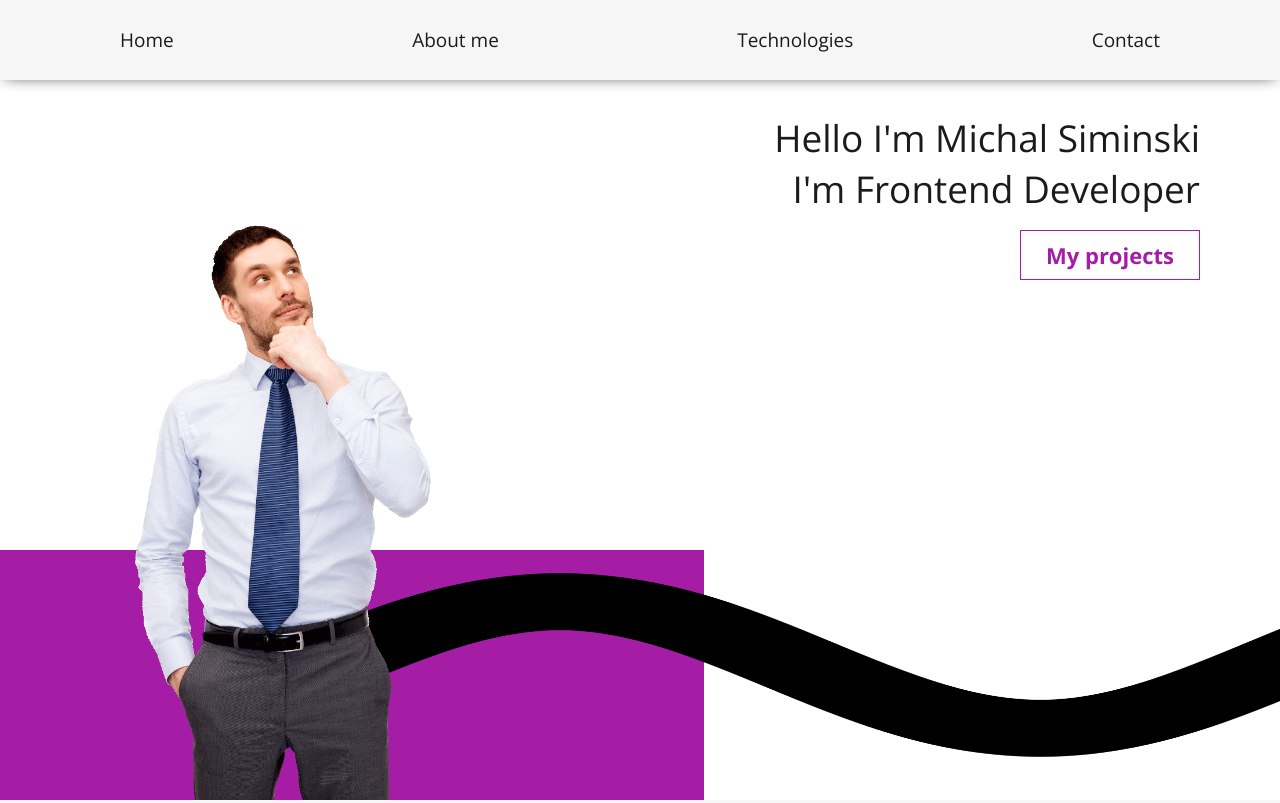
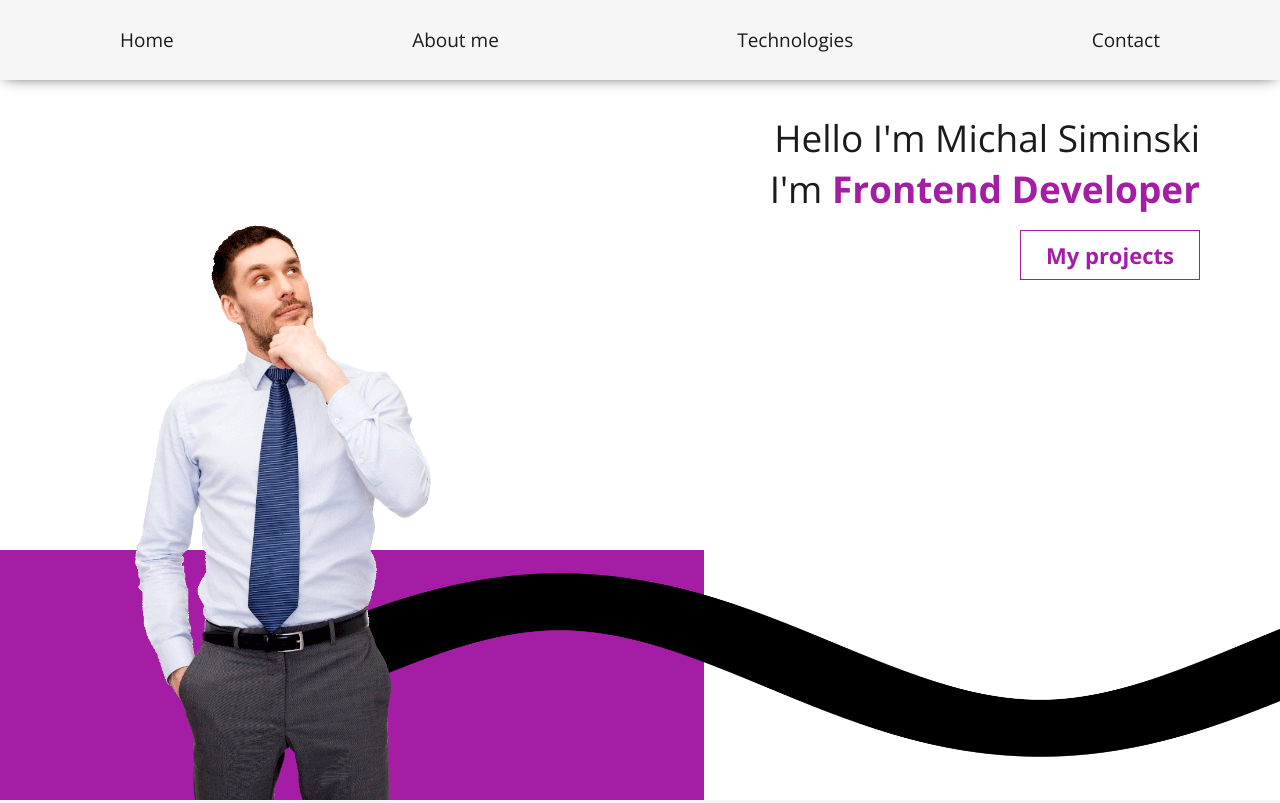
Before and after one commit to michalsiminski98/WEBPACK-JS-SCSS--portfolio, a plain HTML site: page index.html in a window 1280 px wide. Shown: the top 803 px of the page. Drawn offline with nearby package versions, Linux system fonts and the light colour scheme.

Commit message:
writing effect

```diff
--- a/js/writingText.js
+++ b/js/writingText.js
@@ -1,12 +1,19 @@
-let text = "Hello I'm Michal Siminski I'm Frontend Developer";
-const textArray = text.split('');
+let text = "Hello I'm Michal Siminski I'm";
+let textSecond = "Frontend Developer";
 let i = 0;
+let j = 0;
 
 const writing = () => {
   if(i < text.length) {
   document.querySelector('.home__text').innerHTML += text[i];
   i++;
-  setTimeout(writing, 40);
-}
+setTimeout(writing, 80);
+  } else {
+      document.querySelector('.home__text').innerHTML += ' <span class="home__textDistinction"></span>';
+      document.querySelector('.home__textDistinction').innerHTML += textSecond[j];
+      j++;
+      let writingTimeout = setTimeout(writing, 80);
+      if(j === textSecond.length) clearTimeout(writingTimeout);
+  }
 }
 writing();
--- a/styles/_reset.scss
+++ b/styles/_reset.scss
@@ -20,3 +20,16 @@ html {
   flex-direction: column;
   overflow-x: hidden;
 }
+// scroll
+::-webkit-scrollbar {
+  width: 10px;
+}
+::-webkit-scrollbar-track {
+  background: #f1f1f1;
+}
+::-webkit-scrollbar-thumb {
+  background: $mainColor;
+}
+::-webkit-scrollbar-thumb:hover {
+  background: rgb(192, 13, 192);
+}
```
Also changed, not shown: index.html (+0 -1 lines), css/index.min.css, 1 other file.
